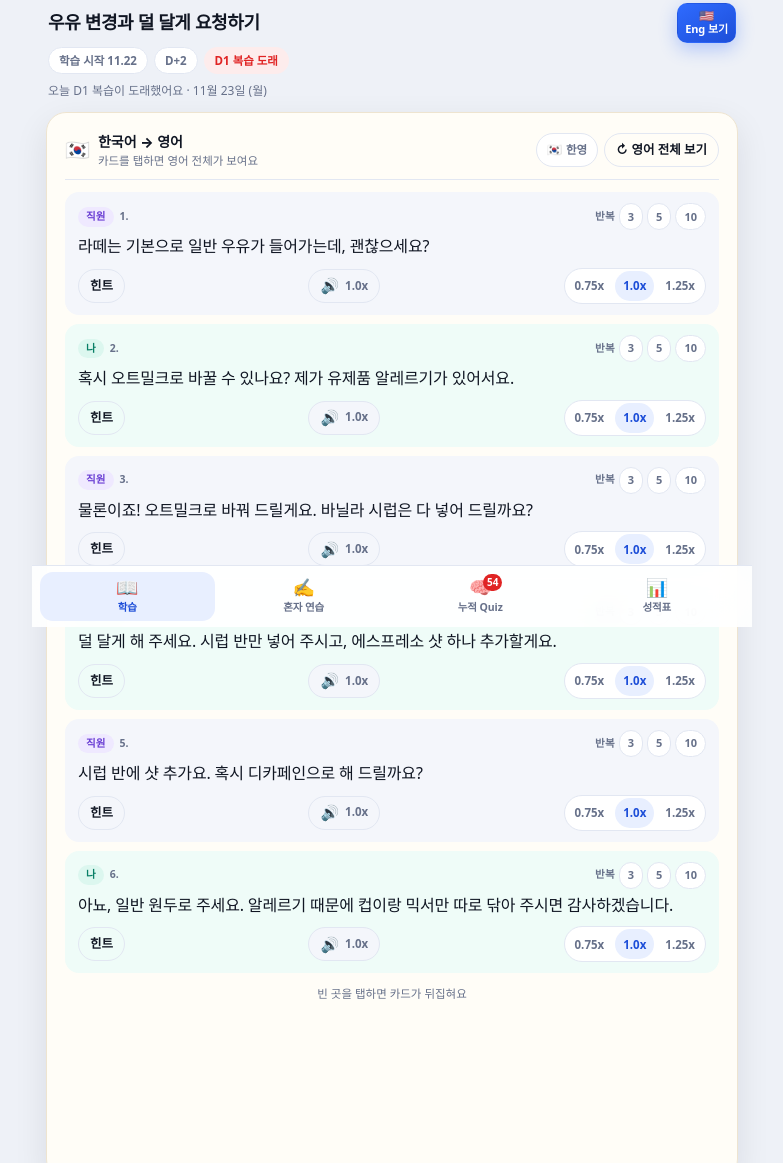
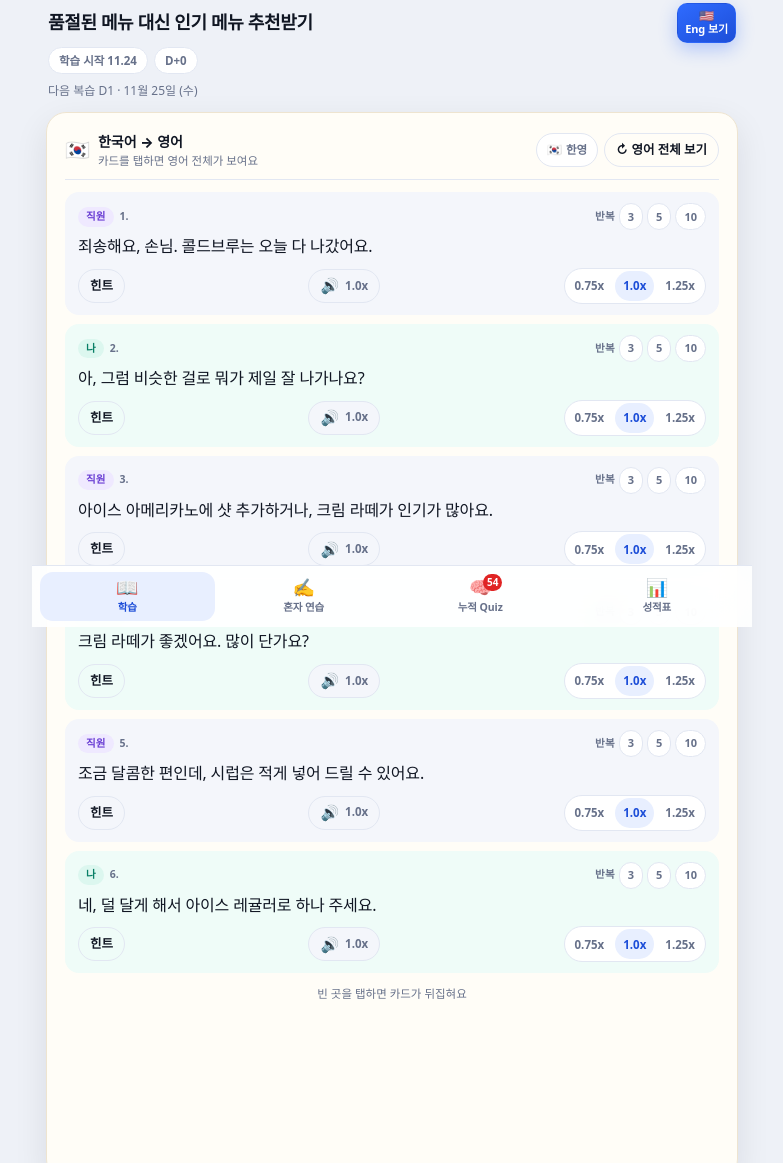
Before and after one commit to trizzen-jc/sky-english, a plain HTML site: page index.html in a window 1280 px wide. Shown: the part 173-1336 px from the top of the page, without its empty margins (248-1031 px from the left). Drawn offline with Linux system fonts and the light colour scheme.

Commit message:
Add Scene 4

```diff
--- a/index.html
+++ b/index.html
@@ -660,6 +660,69 @@
      ════════════════════════════════════════════════════ */
   var CONTENT = {
     scenes: [
+      {
+        id: 'cafe-04-soldout',
+        chapter: 'Chapter 1 · 카페',
+        chip: 'Scene 4 · 품절 & 추천 받기',
+        title: '품절된 메뉴 대신 인기 메뉴 추천받기',
+        learnedDate: '2026-11-24',
+        turns: [
+          {
+            id: 't1',
+            speaker: 'partner',
+            role: '직원',
+            ko: '죄송해요, 손님. 콜드브루는 오늘 다 나갔어요.',
+            en: "I'm sorry, we're out of cold brew today.",
+            hint: "we're out of",
+            note: ''
+          },
+          {
+            id: 't2',
+            speaker: 'me',
+            role: '나',
+            ko: '아, 그럼 비슷한 걸로 뭐가 제일 잘 나가나요?',
+            en: "Oh, then what's your most popular similar drink?",
+            hint: 'most popular',
+            note: ''
+          },
+          {
+            id: 't3',
+            speaker: 'partner',
+            role: '직원',
+            ko: '아이스 아메리카노에 샷 추가하거나, 크림 라떼가 인기가 많아요.',
+            en: 'Our iced Americano with an extra shot or the cream latte is very popular.',
+            hint: 'extra shot',
+            note: ''
+          },
+          {
+            id: 't4',
+            speaker: 'me',
+            role: '나',
+            ko: '크림 라떼가 좋겠어요. 많이 단가요?',
+            en: 'The cream latte sounds good. Is it very sweet?',
+            hint: 'sounds good',
+            note: ''
+          },
+          {
+            id: 't5',
+            speaker: 'partner',
+            role: '직원',
+            ko: '조금 달콤한 편인데, 시럽은 적게 넣어 드릴 수 있어요.',
+            en: "It's a little sweet, but we can make it less sweet for you.",
+            hint: 'less sweet',
+            note: ''
+          },
+          {
+            id: 't6',
+            speaker: 'me',
+            role: '나',
+            ko: '네, 덜 달게 해서 아이스 레귤러로 하나 주세요.',
+            en: 'Yes, please make it less sweet, iced, regular size.',
+            hint: 'make it less sweet',
+            note: ''
+          }
+        ]
+      },
       {
         id: 'cafe-03-custom',
         chapter: 'Chapter 1 · 카페',
```
Also changed, not shown: 12 other files.
